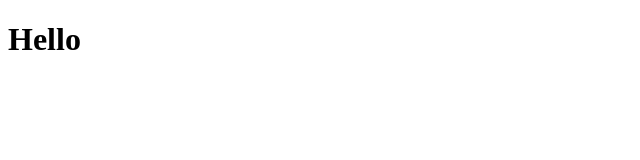
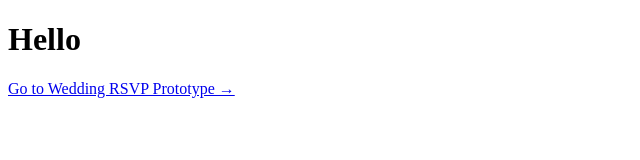
Before and after one commit to Shreyansh-kumawat/prototype-tapesh, a plain HTML site: page index.html in a window 1280 px wide. Shown: the whole page, without its empty margins (0-640 px from the left). Drawn offline with Linux system fonts and the light colour scheme.

Commit message:
Add link to wedding prototype in index.html

```diff
--- a/index.html
+++ b/index.html
@@ -7,5 +7,6 @@
 </head>
 <body>
   <h1>Hello</h1>
+  <p><a href="/one/index1.html">Go to Wedding RSVP Prototype &rarr;</a></p>
 </body>
 </html>
```
